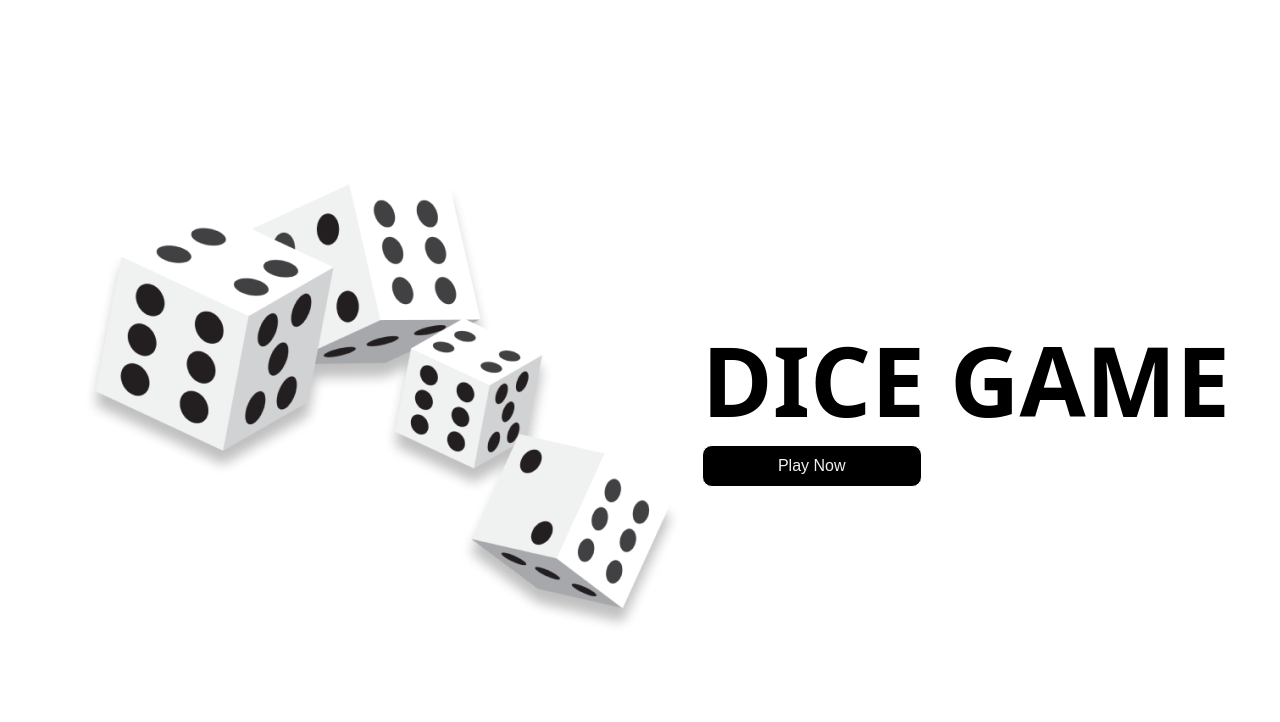
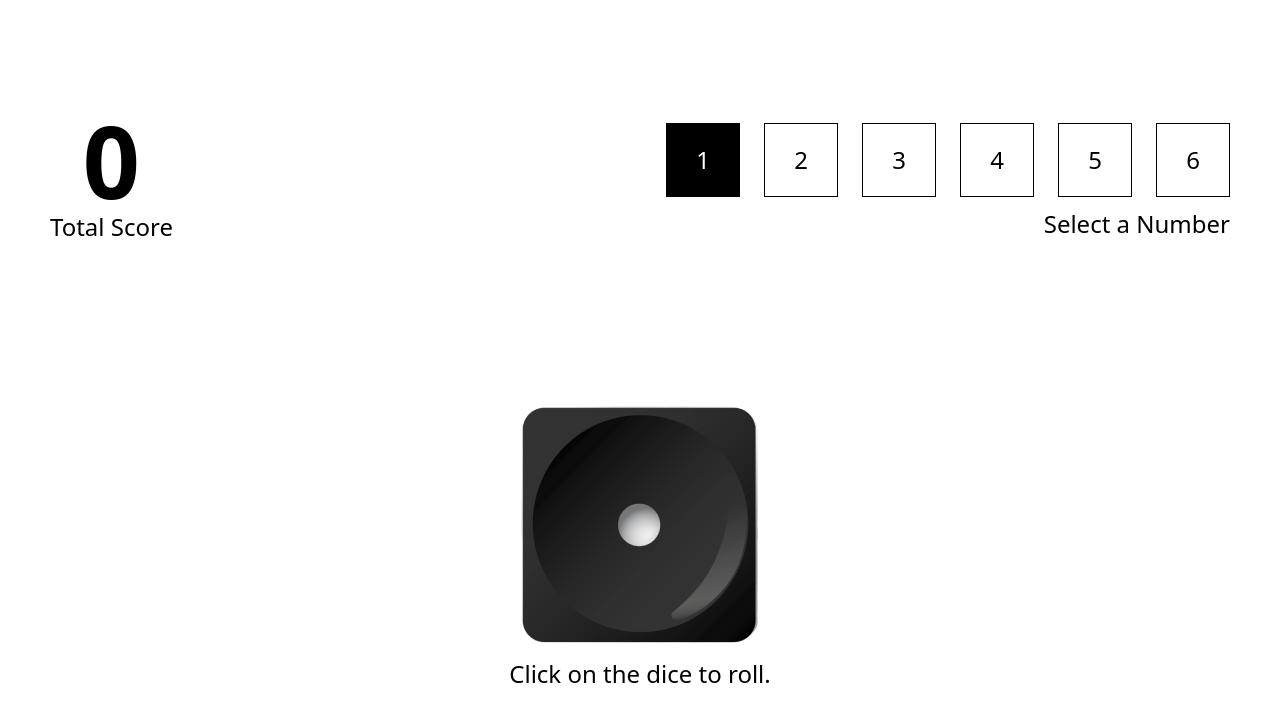
Before and after one commit to mohitchauhan-stack/Dice-Game, a React (Vite) app: page / in a window 1280 px wide. Shown: the top 722 px of the page. Built offline with nearby package versions, Linux system fonts and the light colour scheme.

Commit message:
create GamePlay page.

```diff
--- a/src/App.jsx
+++ b/src/App.jsx
@@ -4,7 +4,7 @@ import StartGame from "./components/StartGame";
 
 function App() {
 
-  const [ gameStarted, setGameStarted ] = useState(false);
+  const [ gameStarted, setGameStarted ] = useState(true);
 
   const toggleGameStart = () => {
     setGameStarted( (prevVal) => !prevVal);
--- a/src/components/GamePlay.jsx
+++ b/src/components/GamePlay.jsx
@@ -1,16 +1,44 @@
-import styled from "styled-components"
-import RoleDice from "./RoleDice"
-import SelectNo from "./SelectNo"
-import TotalScore from "./TotalScore"
+import { useState } from "react";
+import styled from "styled-components";
+import RoleDice from "./RoleDice";
+import SelectNo from "./SelectNo";
+import TotalScore from "./TotalScore";
 
 const GamePlay = () => {
+    const [ score, setScore ] = useState(0);
+    const [ selectedNo, setSelectedNo ] = useState(1);
+    const [ currDice, setCurrDice ] = useState(1);
+    const [ error, setError ] = useState("");
+
+    const genRandomNum = (min, max) => {
+        return Math.floor(Math.random() * (max - min) + min);
+    }
+    const rollDice = () => {
+      if(!selectedNo){
+        setError("You have not selected any number!")
+        return;
+      }
+        const randomNumber = genRandomNum(1, 7);
+        setCurrDice( (prevData) => randomNumber);
+
+
+        if( selectedNo === randomNumber) {
+          setScore( (prevVal) => prevVal + randomNumber);
+        }else {
+          setScore( (prevVal) => prevVal - 1);
+        }
+        setSelectedNo(undefined);
+    }
+
+
+
   return (
     <Main>
       <div className="top_section">
-        <TotalScore/>
-        <SelectNo/>
+        <TotalScore score={score}/>
+        <SelectNo selectedNo={selectedNo} setSelectedNo={setSelectedNo} error={error} setError={setError}/>
       </div>
-      <RoleDice/>
+      <RoleDice currDice={currDice} rollDice={rollDice}/>
     </Main>
 
   )
--- a/src/components/RoleDice.jsx
+++ b/src/components/RoleDice.jsx
@@ -1,10 +1,11 @@
-import styled from "styled-components"
+import styled from "styled-components";
 
-const RoleDice = () => {
+const RoleDice = ({currDice, rollDice}) => {
+
   return (
     <DiceContainer>
-        <div className="dice">
-            <img src="./src/assets/dice_1.png" alt="dice_1" />
+        <div className="dice" onClick={rollDice}>
+            <img src={`src/assets/dice_${currDice}.png`} alt="dice_1" />
         </div>
         <p>Click on the dice to roll.</p>
     </DiceContainer>
--- a/src/components/SelectNo.jsx
+++ b/src/components/SelectNo.jsx
@@ -1,16 +1,21 @@
-import { useState } from "react";
+
 import styled from "styled-components";
 
-const SelectNo = () => {
+const SelectNo = ({selectedNo, setSelectedNo, error, setError}) => {
 
     const array = [1, 2, 3, 4, 5, 6];
-    const [ selectedNo, setSelectedNo] = useState();
+
+    const numSelectHandle = (val) => {
+        setSelectedNo(val);
+        setError("");
+    }
 
     return (
         <SelectNum>
+            <p className="error">{error}</p>
             <BoxContainer className="box_container">
                 {array.map( (val) =>
-                    <Box key={val} onClick={() => setSelectedNo(val)}
+                    <Box key={val} onClick={() => numSelectHandle(val)}
                         $isSelected={val === selectedNo}>
                         {val}
                     </Box>)}
@@ -25,7 +30,7 @@ export default SelectNo
 const SelectNum = styled.div`
     display: flex;
     flex-direction: column;
-    align-items: center;
+    align-items: flex-end;
     justify-content: center;
     gap: 10px;
     /* background-color: red; */
@@ -33,6 +38,10 @@ const SelectNum = styled.div`
     p{
         font-size: 24px;
         font-weight: 700px;
+    }
+
+    .error{
+        color: #ff5353;
     }
 `
 
--- a/src/components/TotalScore.jsx
+++ b/src/components/TotalScore.jsx
@@ -1,10 +1,10 @@
 
 import styled from "styled-components"
 
-const TotalScore = () => {
+const TotalScore = ( {score} ) => {
   return (
     <ScoreContainer className="total_score">
-        <h1>0</h1>
+        <h1>{score}</h1>
         <p>Total Score</p>
     </ScoreContainer>
   )
```
